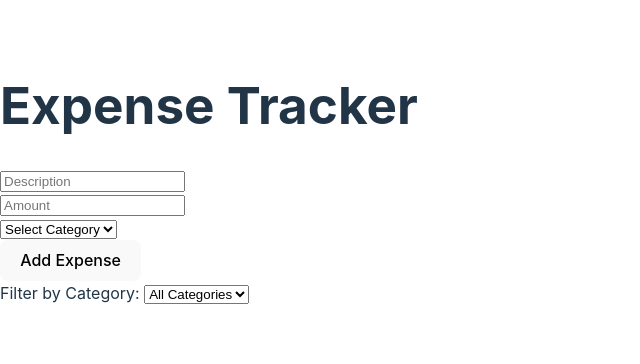
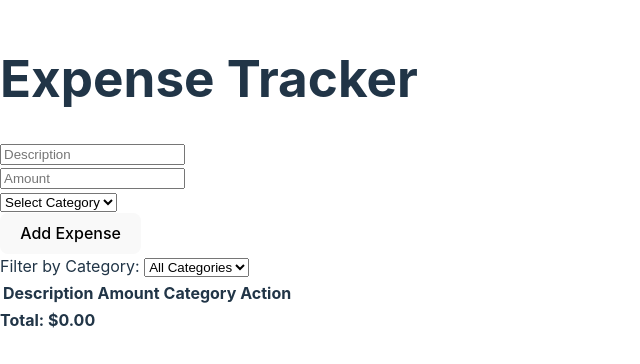
Before and after one commit to lavarius/react-expense-list, a React (Vite) app in the folder expense-list/: page / in a window 1280 px wide. Shown: the part 226-590 px from the top of the page, without its empty margins (0-640 px from the left). Built offline with nearby package versions, Linux system fonts and the light colour scheme.

Commit message:
Update App with ExpenseTable component

```diff
--- a/expense-list/src/App.tsx
+++ b/expense-list/src/App.tsx
@@ -1,5 +1,6 @@
 import React, { useState, useMemo } from "react";
 import ExpenseForm from "./components/ExpenseForm";
+import ExpenseTable from "./components/ExpenseTable";
 
 interface Expense {
   description: string;
@@ -15,6 +16,20 @@ const App: React.FC = () => {
   const addExpense = (expense: Expense) => {
     setExpenses([...expenses, expense]);
   };
+
+  const deleteExpense = (index: number) => {
+    setExpenses(expenses.filter((_, i) => i !== index));
+  };
+
+  const filteredExpenses = useMemo(() => {
+    return filter === "All Categories"
+      ? expenses
+      : expenses.filter((expense) => expense.category === filter);
+  }, [expenses, filter]);
+
+  const total = useMemo(() => {
+    return filteredExpenses.reduce((sum, expense) => sum + expense.amount, 0);
+  }, [filteredExpenses]);
 
   return (
     <div>
@@ -33,6 +48,12 @@ const App: React.FC = () => {
           <option value="Entertainment">Entertainment</option>
         </select>
       </div>
+      <ExpenseTable
+        expenses={expenses}
+        onDeleteExpense={deleteExpense}
+        filter={filter}
+        total={total}
+      />
     </div>
   );
 };
```
